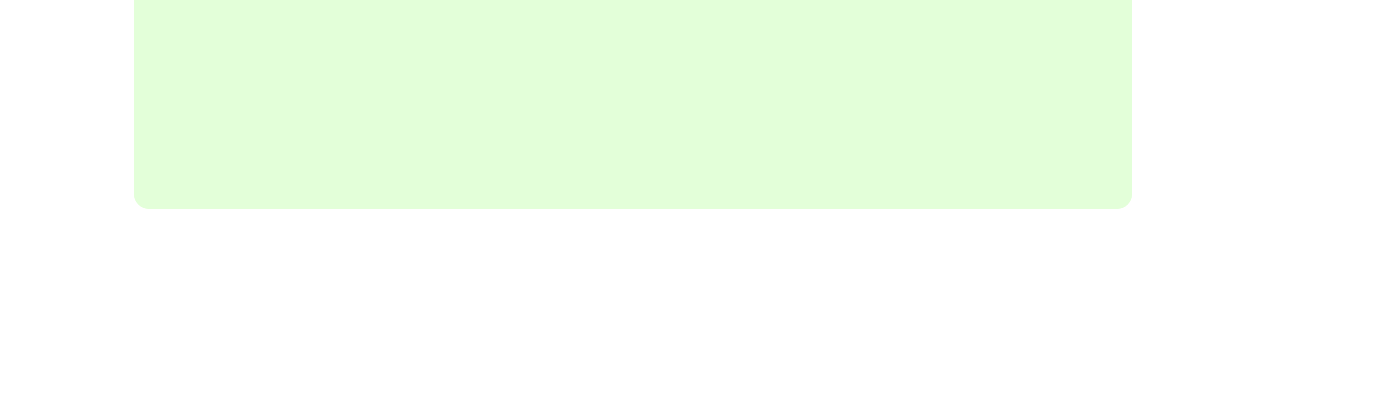
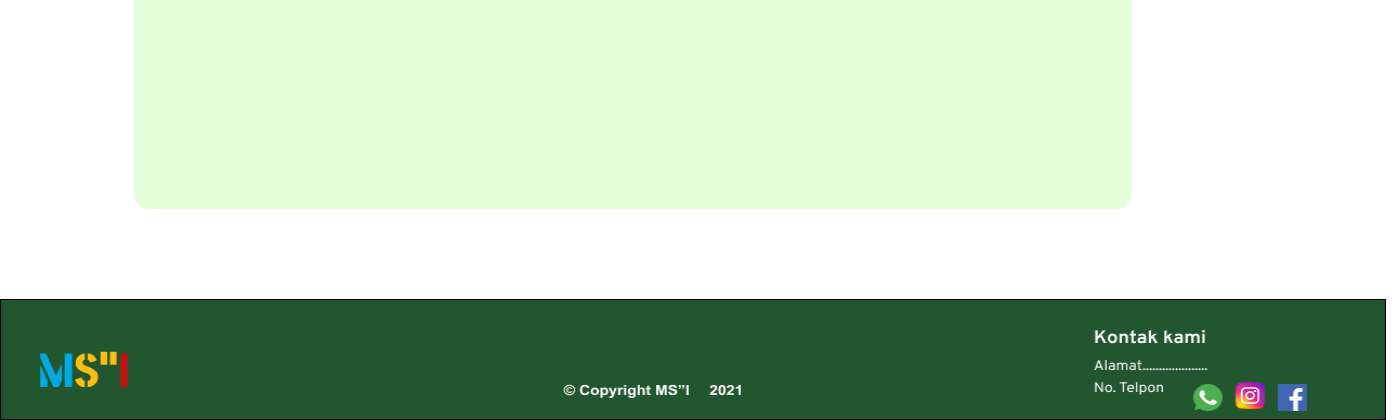
Before and after one commit to bta-tq/ms-i, a PHP site: page /dashboard.html in a window 1400 px wide. Shown: the part 2346-2766 px from the top of the page. Run offline with PHP 8.4, Linux system fonts and the light colour scheme.

Commit message:
tambah footer

```diff
--- a/css/dashboard.css
+++ b/css/dashboard.css
@@ -401,3 +401,11 @@ bottom: 27.44%;
 .promo{
 
 }
+
+.foot{
+    position: absolute;
+width: 1386px;
+height: 121px;
+left: 0px;
+top: 2645px;
+}
--- a/dashboard.html
+++ b/dashboard.html
@@ -104,4 +104,7 @@
         </main>
         </div>
     </body>
+    <footer class="bawah">
+        <img class="foot" src="Asset/kategori/Bawah.png">
+    </footer>
 </html>
```
Also changed, not shown: Asset/kategori/Bawah.png (added).
